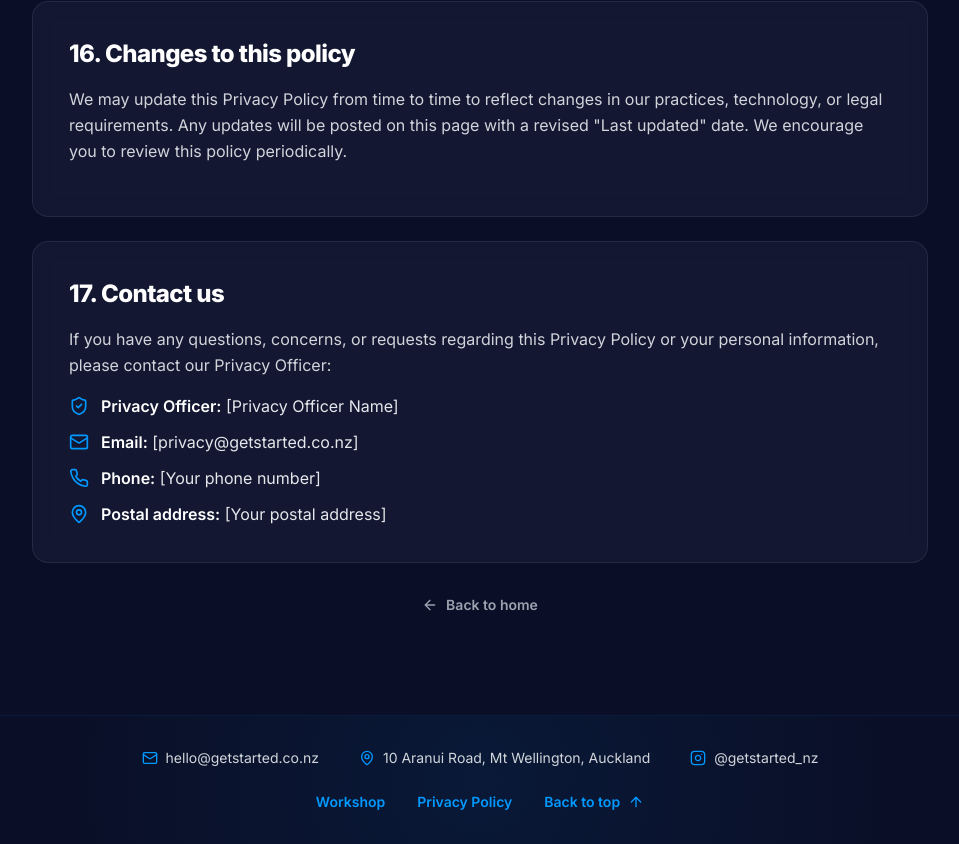
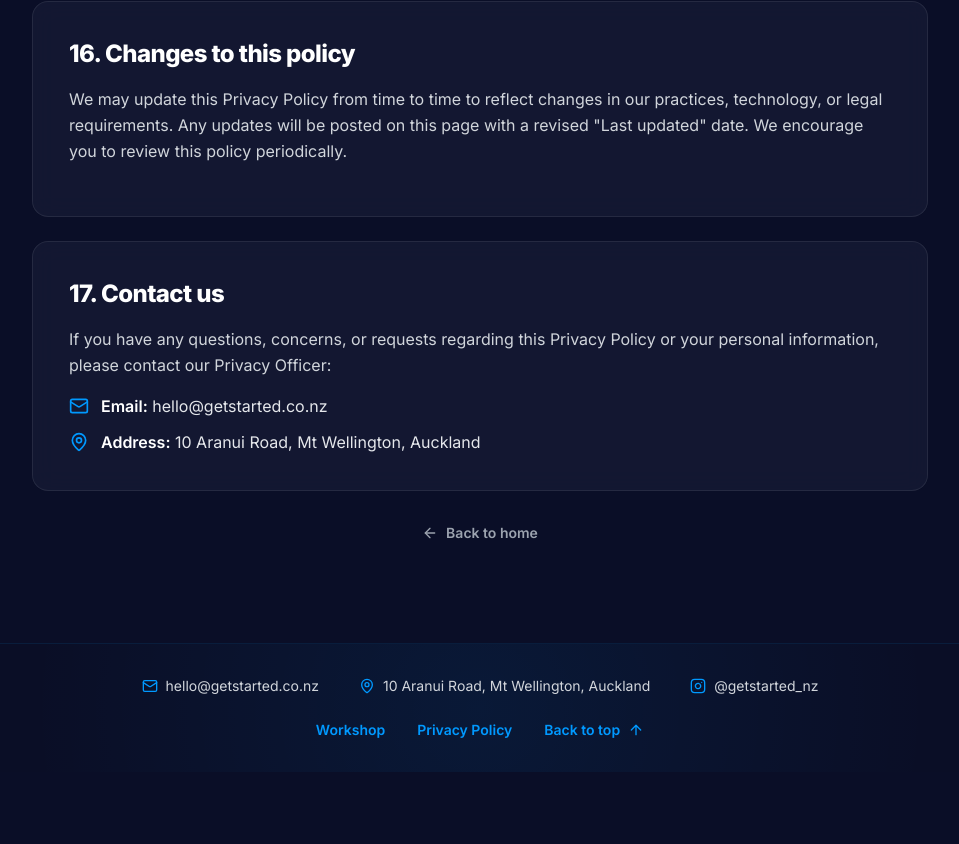
Before and after one commit to geoffreymairs/getstarted, a Next.js app: page /privacy in a window 1280 px wide. Shown: the part 5574-6418 px from the top of the page, without its empty margins (160-1119 px from the left). After the commit the page ends 6346 px from the top, so only its background shows below. Built offline with nearby package versions, Linux system fonts and the light colour scheme.

Commit message:
feat: update contact info and remove unused icons/fields
Co-authored-by: geoffreymairs <280590197+geoffreymairs@users.noreply.github.com>

```diff
--- a/app/privacy/page.tsx
+++ b/app/privacy/page.tsx
@@ -2,17 +2,15 @@
 
 import { motion } from 'framer-motion'
 import Link from 'next/link'
-import { ArrowLeft, Mail, Phone, MapPin, ShieldCheck } from 'lucide-react'
+import { ArrowLeft, Mail, MapPin } from 'lucide-react'
 import Navigation from '@/components/Navigation'
 import Footer from '@/components/Footer'
 
 const LAST_UPDATED = '2 July 2026'
 
 const CONTACT = {
-  privacyOfficer: '[Privacy Officer Name]',
-  email: '[privacy@getstarted.co.nz]',
-  phone: '[Your phone number]',
-  address: '[Your postal address]',
+  email: 'hello@getstarted.co.nz',
+  address: '10 Aranui Road, Mt Wellington, Auckland',
 }
 
 const sections = [
@@ -273,28 +271,15 @@ export default function PrivacyPolicyPage() {
                 {section.id === 'contact' && (
                   <div className="mt-4 flex flex-col gap-3">
                     <div className="flex items-center gap-3 text-gray-200">
-                      <ShieldCheck className="w-5 h-5 text-accent flex-shrink-0" />
-                      <span className="text-sm sm:text-base">
-                        <span className="font-semibold text-white">Privacy Officer:</span>{' '}
-                        {CONTACT.privacyOfficer}
-                      </span>
-                    </div>
-                    <div className="flex items-center gap-3 text-gray-200">
                       <Mail className="w-5 h-5 text-accent flex-shrink-0" />
                       <span className="text-sm sm:text-base">
                         <span className="font-semibold text-white">Email:</span> {CONTACT.email}
                       </span>
                     </div>
-                    <div className="flex items-center gap-3 text-gray-200">
-                      <Phone className="w-5 h-5 text-accent flex-shrink-0" />
-                      <span className="text-sm sm:text-base">
-                        <span className="font-semibold text-white">Phone:</span> {CONTACT.phone}
-                      </span>
-                    </div>
                     <div className="flex items-start gap-3 text-gray-200">
                       <MapPin className="w-5 h-5 text-accent flex-shrink-0 mt-0.5" />
                       <span className="text-sm sm:text-base">
-                        <span className="font-semibold text-white">Postal address:</span>{' '}
+                        <span className="font-semibold text-white">Address:</span>{' '}
                         {CONTACT.address}
                       </span>
                     </div>
```
